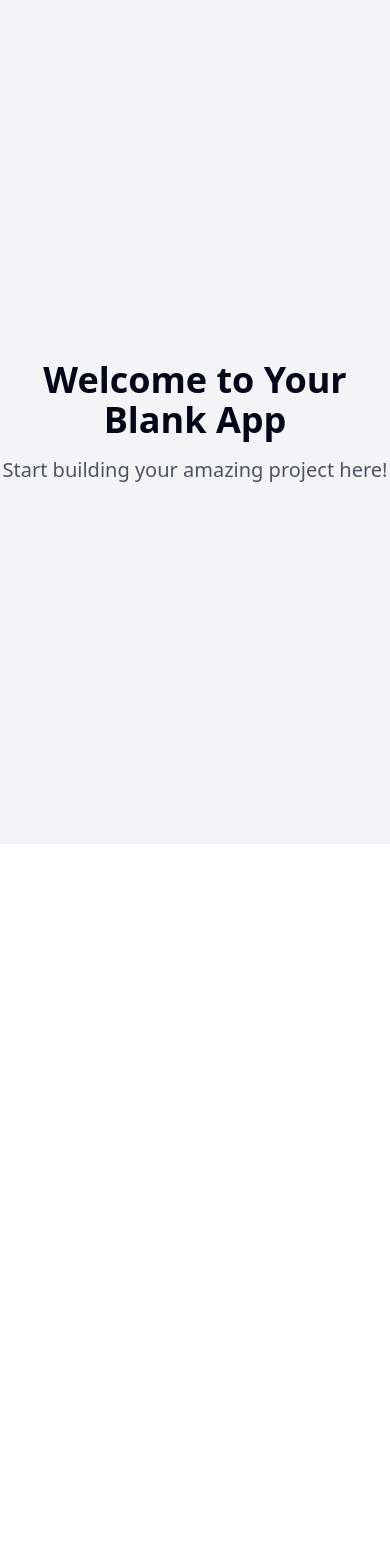
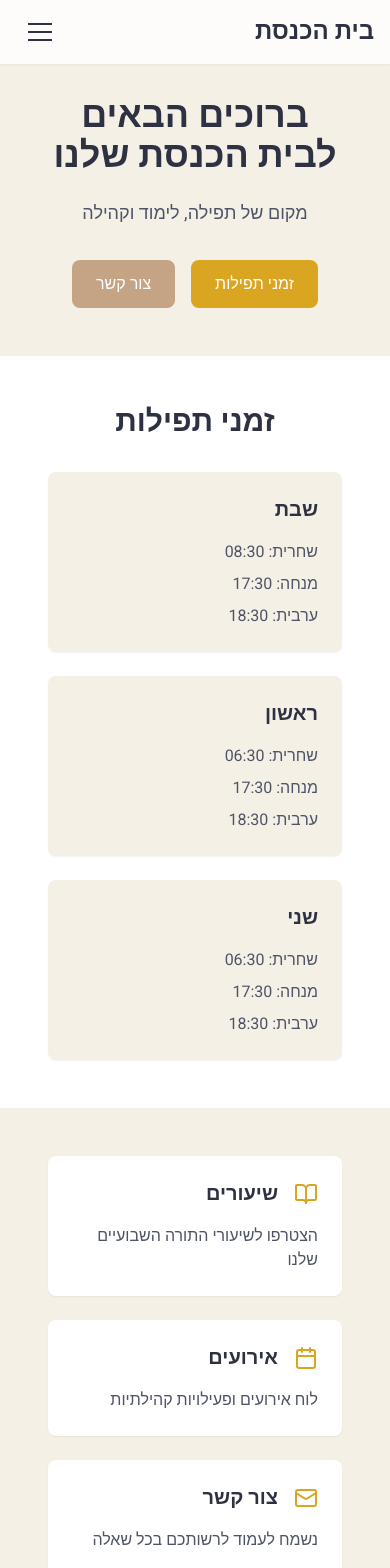
Before and after one commit to Yoel0Weiss/community-synagogue-hub-10, a React (Vite) app: page / in a window 390 px wide. Shown: the top 1568 px of the page. Before the commit the page ends 844 px from the top, so only its background shows below. Built offline with nearby package versions, Linux system fonts and the light colour scheme.

Commit message:
Implement Synagogue Website
This commit implements a website for a synagogue, including sections for prayer times, classes, events, contact information, and donations.  The design will be responsive and modern.

```diff
--- a/index.html
+++ b/index.html
@@ -1,17 +1,17 @@
+
 <!DOCTYPE html>
-<html lang="en">
+<html lang="he" dir="rtl">
   <head>
     <meta charset="UTF-8" />
     <meta name="viewport" content="width=device-width, initial-scale=1.0" />
-    <title>community-synagogue-hub</title>
-    <meta name="description" content="Lovable Generated Project" />
-    <meta name="author" content="Lovable" />
+    <title>בית הכנסת - קהילה, תפילה ולימוד</title>
+    <meta name="description" content="בית הכנסת שלנו - מקום של תפילה, לימוד וקהילה" />
+    <meta name="author" content="בית הכנסת" />
     <meta property="og:image" content="/og-image.png" />
+    <link href="https://fonts.googleapis.com/css2?family=Heebo:wght@400;500;700&display=swap" rel="stylesheet">
   </head>
-
   <body>
     <div id="root"></div>
-    <script src="https://cdn.gpteng.co/gptengineer.js" type="module"></script>
     <script type="module" src="/src/main.tsx"></script>
   </body>
 </html>
--- a/src/index.css
+++ b/src/index.css
@@ -1,101 +1,47 @@
+
+@import url('https://fonts.googleapis.com/css2?family=Heebo:wght@400;500;700&display=swap');
+
 @tailwind base;
 @tailwind components;
 @tailwind utilities;
 
-@layer base {
-  :root {
-    --background: 0 0% 100%;
-    --foreground: 222.2 84% 4.9%;
+:root {
+  direction: rtl;
+  font-family: 'Heebo', sans-serif;
+}
 
-    --card: 0 0% 100%;
-    --card-foreground: 222.2 84% 4.9%;
+body {
+  margin: 0;
+  min-height: 100vh;
+}
 
-    --popover: 0 0% 100%;
-    --popover-foreground: 222.2 84% 4.9%;
+/* Smooth scrolling */
+html {
+  scroll-behavior: smooth;
+}
 
-    --primary: 222.2 47.4% 11.2%;
-    --primary-foreground: 210 40% 98%;
+/* Basic styling for focus states */
+:focus-visible {
+  outline: 2px solid #DAA520;
+  outline-offset: 2px;
+}
 
-    --secondary: 210 40% 96.1%;
-    --secondary-foreground: 222.2 47.4% 11.2%;
-
-    --muted: 210 40% 96.1%;
-    --muted-foreground: 215.4 16.3% 46.9%;
-
-    --accent: 210 40% 96.1%;
-    --accent-foreground: 222.2 47.4% 11.2%;
-
-    --destructive: 0 84.2% 60.2%;
-    --destructive-foreground: 210 40% 98%;
-
-    --border: 214.3 31.8% 91.4%;
-    --input: 214.3 31.8% 91.4%;
-    --ring: 222.2 84% 4.9%;
-
-    --radius: 0.5rem;
-
-    --sidebar-background: 0 0% 98%;
-
-    --sidebar-foreground: 240 5.3% 26.1%;
-
-    --sidebar-primary: 240 5.9% 10%;
-
-    --sidebar-primary-foreground: 0 0% 98%;
-
-    --sidebar-accent: 240 4.8% 95.9%;
-
-    --sidebar-accent-foreground: 240 5.9% 10%;
-
-    --sidebar-border: 220 13% 91%;
-
-    --sidebar-ring: 217.2 91.2% 59.8%;
-  }
-
-  .dark {
-    --background: 222.2 84% 4.9%;
-    --foreground: 210 40% 98%;
-
-    --card: 222.2 84% 4.9%;
-    --card-foreground: 210 40% 98%;
-
-    --popover: 222.2 84% 4.9%;
-    --popover-foreground: 210 40% 98%;
-
-    --primary: 210 40% 98%;
-    --primary-foreground: 222.2 47.4% 11.2%;
-
-    --secondary: 217.2 32.6% 17.5%;
-    --secondary-foreground: 210 40% 98%;
-
-    --muted: 217.2 32.6% 17.5%;
-    --muted-foreground: 215 20.2% 65.1%;
-
-    --accent: 217.2 32.6% 17.5%;
-    --accent-foreground: 210 40% 98%;
-
-    --destructive: 0 62.8% 30.6%;
-    --destructive-foreground: 210 40% 98%;
-
-    --border: 217.2 32.6% 17.5%;
-    --input: 217.2 32.6% 17.5%;
-    --ring: 212.7 26.8% 83.9%;
-    --sidebar-background: 240 5.9% 10%;
-    --sidebar-foreground: 240 4.8% 95.9%;
-    --sidebar-primary: 224.3 76.3% 48%;
-    --sidebar-primary-foreground: 0 0% 100%;
-    --sidebar-accent: 240 3.7% 15.9%;
-    --sidebar-accent-foreground: 240 4.8% 95.9%;
-    --sidebar-border: 240 3.7% 15.9%;
-    --sidebar-ring: 217.2 91.2% 59.8%;
+/* Better touch targets on mobile */
+@media (max-width: 768px) {
+  button, a {
+    min-height: 44px;
+    min-width: 44px;
   }
 }
 
-@layer base {
-  * {
-    @apply border-border;
-  }
+/* Animation classes */
+.animate-on-scroll {
+  opacity: 0;
+  transform: translateY(20px);
+  transition: all 0.6s ease-out;
+}
 
-  body {
-    @apply bg-background text-foreground;
-  }
+.animate-on-scroll.visible {
+  opacity: 1;
+  transform: translateY(0);
 }
--- a/src/pages/Index.tsx
+++ b/src/pages/Index.tsx
@@ -1,12 +1,165 @@
-// Update this page (the content is just a fallback if you fail to update the page)
+
+import { Calendar, Clock, BookOpen, Mail, Heart } from "lucide-react";
+import { useState } from "react";
 
 const Index = () => {
+  const [isMenuOpen, setIsMenuOpen] = useState(false);
+
+  const menuItems = [
+    { name: "זמני תפילות", icon: Clock, href: "#prayers" },
+    { name: "שיעורים", icon: BookOpen, href: "#classes" },
+    { name: "אירועים", icon: Calendar, href: "#events" },
+    { name: "צור קשר", icon: Mail, href: "#contact" },
+    { name: "תרומות", icon: Heart, href: "#donate" },
+  ];
+
   return (
-    <div className="min-h-screen flex items-center justify-center bg-gray-100">
-      <div className="text-center">
-        <h1 className="text-4xl font-bold mb-4">Welcome to Your Blank App</h1>
-        <p className="text-xl text-gray-600">Start building your amazing project here!</p>
-      </div>
+    <div className="min-h-screen bg-primary">
+      {/* Navigation */}
+      <nav className="fixed w-full bg-white/80 backdrop-blur-md z-50 shadow-sm">
+        <div className="container mx-auto px-4">
+          <div className="flex items-center justify-between h-16">
+            <div className="flex items-center">
+              <h1 className="text-2xl font-bold text-text">בית הכנסת</h1>
+            </div>
+
+            {/* Desktop Menu */}
+            <div className="hidden md:flex items-center space-x-8 flex-row-reverse">
+              {menuItems.map((item) => (
+                <a
+                  key={item.name}
+                  href={item.href}
+                  className="flex items-center gap-2 text-text hover:text-accent transition-colors duration-200"
+                >
+                  <span>{item.name}</span>
+                  <item.icon className="w-4 h-4" />
+                </a>
+              ))}
+            </div>
+
+            {/* Mobile Menu Button */}
+            <button
+              className="md:hidden p-2"
+              onClick={() => setIsMenuOpen(!isMenuOpen)}
+            >
+              <div className="w-6 h-0.5 bg-text mb-1.5"></div>
+              <div className="w-6 h-0.5 bg-text mb-1.5"></div>
+              <div className="w-6 h-0.5 bg-text"></div>
+            </button>
+          </div>
+
+          {/* Mobile Menu */}
+          {isMenuOpen && (
+            <div className="md:hidden absolute top-16 left-0 w-full bg-white/95 backdrop-blur-md shadow-lg animate-fade-in">
+              <div className="px-4 py-2 space-y-2">
+                {menuItems.map((item) => (
+                  <a
+                    key={item.name}
+                    href={item.href}
+                    className="flex items-center gap-2 py-2 text-text hover:text-accent transition-colors duration-200"
+                    onClick={() => setIsMenuOpen(false)}
+                  >
+                    <item.icon className="w-4 h-4" />
+                    <span>{item.name}</span>
+                  </a>
+                ))}
+              </div>
+            </div>
+          )}
+        </div>
+      </nav>
+
+      {/* Hero Section */}
+      <section className="pt-24 pb-12 px-4">
+        <div className="container mx-auto text-center animate-fade-up">
+          <h1 className="text-4xl md:text-5xl font-bold text-text mb-6">
+            ברוכים הבאים לבית הכנסת שלנו
+          </h1>
+          <p className="text-text-light text-lg max-w-2xl mx-auto mb-8">
+            מקום של תפילה, לימוד וקהילה
+          </p>
+          <div className="flex flex-wrap justify-center gap-4">
+            <a
+              href="#prayers"
+              className="bg-accent text-white px-6 py-3 rounded-lg hover:bg-accent-light transition-colors duration-200"
+            >
+              זמני תפילות
+            </a>
+            <a
+              href="#contact"
+              className="bg-secondary text-white px-6 py-3 rounded-lg hover:bg-secondary-light transition-colors duration-200"
+            >
+              צור קשר
+            </a>
+          </div>
+        </div>
+      </section>
+
+      {/* Prayer Times Section */}
+      <section id="prayers" className="py-12 px-4 bg-white">
+        <div className="container mx-auto">
+          <h2 className="text-3xl font-bold text-text text-center mb-8">
+            זמני תפילות
+          </h2>
+          <div className="grid md:grid-cols-2 lg:grid-cols-3 gap-6">
+            {[
+              { day: "שבת", shacharit: "08:30", mincha: "17:30", arvit: "18:30" },
+              { day: "ראשון", shacharit: "06:30", mincha: "17:30", arvit: "18:30" },
+              { day: "שני", shacharit: "06:30", mincha: "17:30", arvit: "18:30" },
+            ].map((time) => (
+              <div
+                key={time.day}
+                className="bg-primary p-6 rounded-lg shadow-sm hover:shadow-md transition-shadow duration-200"
+              >
+                <h3 className="text-xl font-bold text-text mb-4">{time.day}</h3>
+                <div className="space-y-2">
+                  <p className="text-text-light">שחרית: {time.shacharit}</p>
+                  <p className="text-text-light">מנחה: {time.mincha}</p>
+                  <p className="text-text-light">ערבית: {time.arvit}</p>
+                </div>
+              </div>
+            ))}
+          </div>
+        </div>
+      </section>
+
+      {/* Quick Links */}
+      <section className="py-12 px-4">
+        <div className="container mx-auto grid md:grid-cols-2 lg:grid-cols-3 gap-6">
+          {[
+            {
+              title: "שיעורים",
+              description: "הצטרפו לשיעורי התורה השבועיים שלנו",
+              icon: BookOpen,
+              href: "#classes",
+            },
+            {
+              title: "אירועים",
+              description: "לוח אירועים ופעילויות קהילתיות",
+              icon: Calendar,
+              href: "#events",
+            },
+            {
+              title: "צור קשר",
+              description: "נשמח לעמוד לרשותכם בכל שאלה",
+              icon: Mail,
+              href: "#contact",
+            },
+          ].map((item) => (
+            <a
+              key={item.title}
+              href={item.href}
+              className="group bg-white p-6 rounded-lg shadow-sm hover:shadow-md transition-all duration-200"
+            >
+              <div className="flex items-center gap-4 mb-4">
+                <item.icon className="w-6 h-6 text-accent" />
+                <h3 className="text-xl font-bold text-text">{item.title}</h3>
+              </div>
+              <p className="text-text-light">{item.description}</p>
+            </a>
+          ))}
+        </div>
+      </section>
     </div>
   );
 };
```
Also changed, not shown: tailwind.config.ts (+28 -61 lines).
